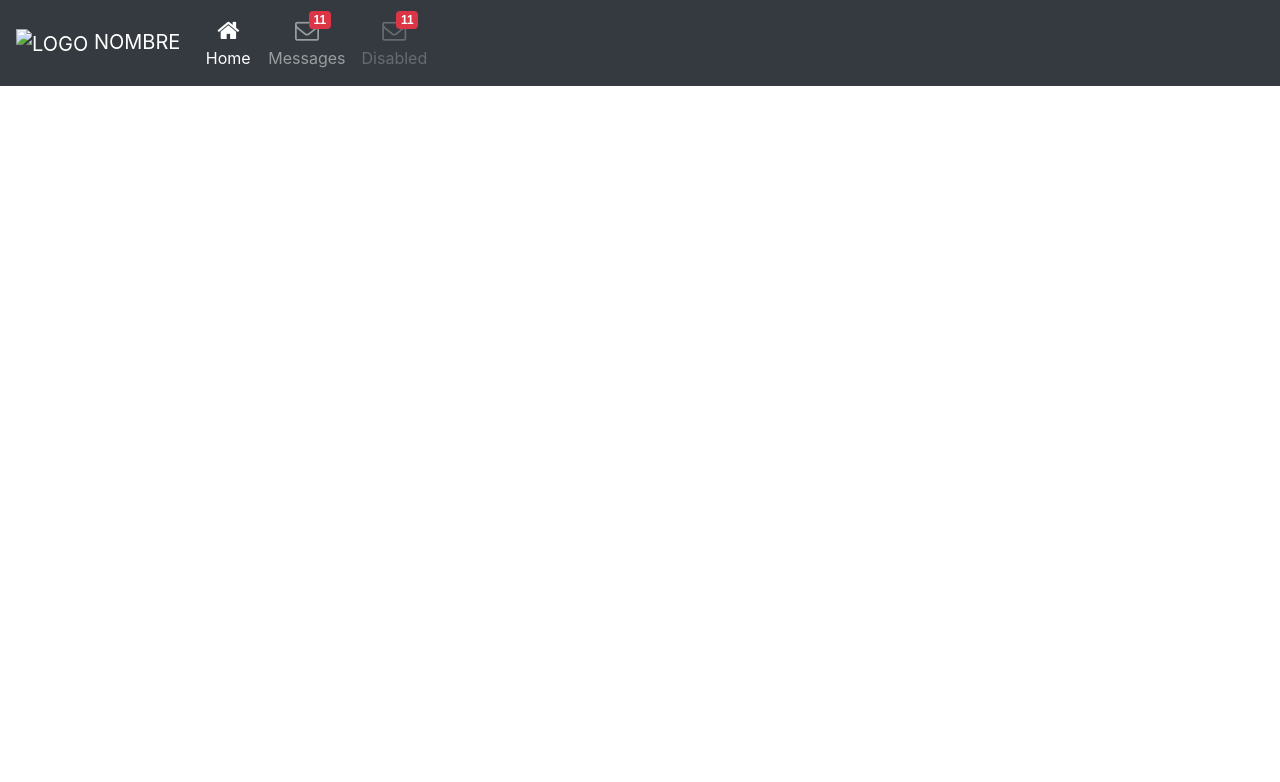
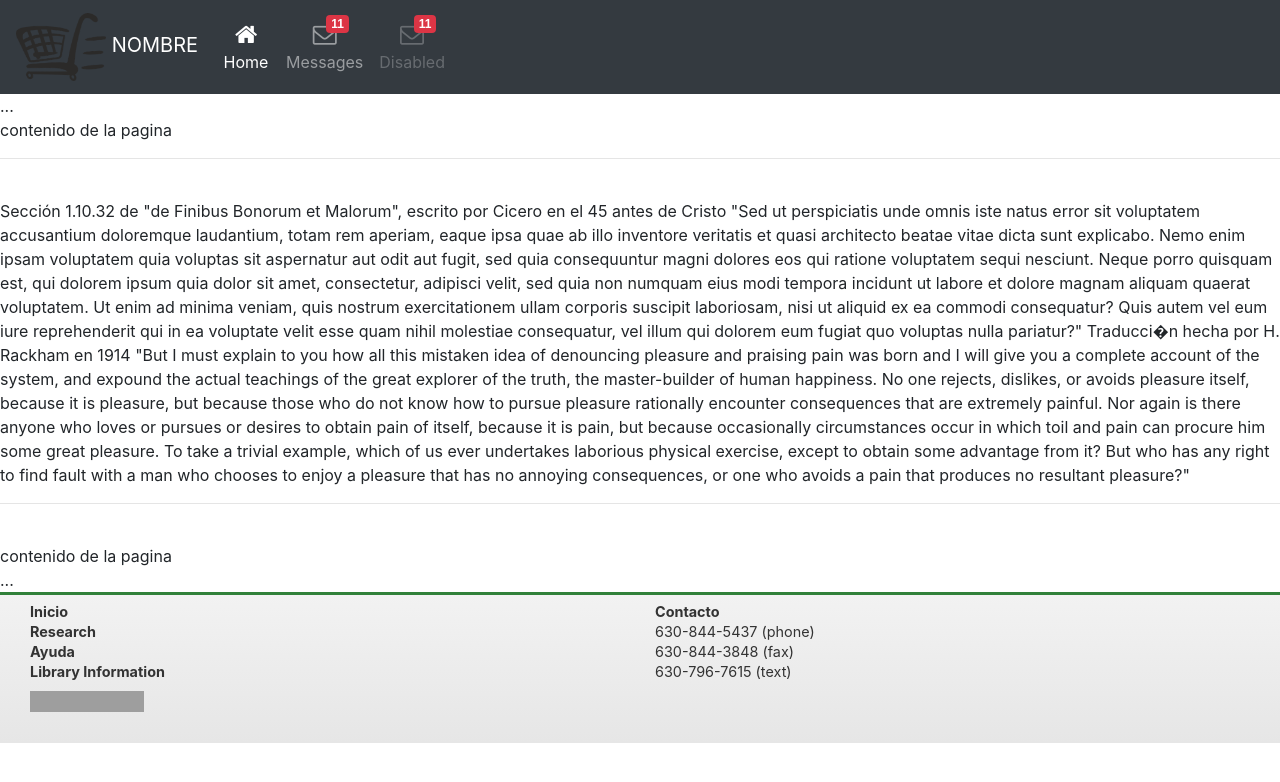
Before and after one commit to Engelret/examenTranversal, a Django app: page / in a window 1280 px wide. Shown: the top 782 px of the page. Run offline with Django 3.2, Linux system fonts and the light colour scheme; some libraries are stand-ins or nearby versions; grey boxes are pictures that could not be loaded.

Commit message:
add Footer

```diff
--- /dev/null
+++ b/examen/static/css/estilo_footer.css
@@ -0,0 +1,35 @@
+footer {
+	font-size: .9em;
+	padding-bottom: 5px;
+	border-top: 3px solid #31813a;
+	background-color: #1e357b;
+	background:linear-gradient(#f2f2f2, #e6e6e6);
+	color: #333;
+	padding: 15px;
+    line-height: .3;
+  }
+  footer a {
+      color: #333;
+  }
+  footer a:hover {
+      color: #48a948;
+      text-decoration: none;
+  }
+  #googleMap {
+      width: 100%;
+      height: 90px;
+      -webkit-filter: grayscale(100%);
+      filter: grayscale(100%);
+}
+
+ #hoverFB {
+   background-image: url('https://libapps.s3.amazonaws.com/accounts/108452/images/FB-FindUsonFacebook-online-144bw.png');
+   width: 114px;
+   height: 21px;
+}
+
+#hoverFB:hover {
+    background-image: url('https://libapps.s3.amazonaws.com/accounts/108452/images/FB-FindUsonFacebook-online-144grn.png');
+   width: 114px;
+   height: 21px;
+}
--- a/examen/templates/index.html
+++ b/examen/templates/index.html
@@ -11,9 +11,10 @@
   <link rel="stylesheet" href="https://stackpath.bootstrapcdn.com/bootstrap/4.1.3/css/bootstrap.min.css" integrity="sha384-MCw98/SFnGE8fJT3GXwEOngsV7Zt27NXFoaoApmYm81iuXoPkFOJwJ8ERdknLPMO"
     crossorigin="anonymous">
 
-    <link rel="stylesheet" href="maxcdn.bootstrapcdn.com/font-awesome/4.7.0/css/font-awesome.min.css">
+  <link rel="stylesheet" href="maxcdn.bootstrapcdn.com/font-awesome/4.7.0/css/font-awesome.min.css">
 
   <link rel="stylesheet" href="{% static 'css/estilo_header.css' %}">
+  <link rel="stylesheet" href="{% static 'css/estilo_footer.css' %}">
   <link rel="stylesheet" href="{% static 'css/estilo.css' %}">
 
 
@@ -24,8 +25,8 @@
 
   <!-- header -->
   <nav class="navbar navbar-icon-top navbar-expand-lg navbar-dark bg-dark">
-
-    <a class="navbar-brand" href="#"> <img src="" alt="LOGO"> NOMBRE </a>
+    <a class="navbar-brand" href="#"> <img src="{% static 'img/logo/logo_compras.png' %}" style="width: 90px;" alt="LOGO">      NOMBRE
+      </a>
     <button class="navbar-toggler" type="button" data-toggle="collapse" data-target="#navbarSupportedContent" aria-controls="navbarSupportedContent"
       aria-expanded="false" aria-label="Toggle navigation">
       <span class="navbar-toggler-icon"></span>
@@ -60,9 +61,81 @@
     </div>
   </nav>
 
-
   <!-- end header -->
 
+
+  <div>
+    ...
+    <br> contenido de la pagina
+    <hr>
+    <br> Sección 1.10.32 de "de Finibus Bonorum et Malorum", escrito por Cicero en el 45 antes de Cristo "Sed ut perspiciatis
+    unde omnis iste natus error sit voluptatem accusantium doloremque laudantium, totam rem aperiam, eaque ipsa quae ab illo
+    inventore veritatis et quasi architecto beatae vitae dicta sunt explicabo. Nemo enim ipsam voluptatem quia voluptas sit
+    aspernatur aut odit aut fugit, sed quia consequuntur magni dolores eos qui ratione voluptatem sequi nesciunt. Neque porro
+    quisquam est, qui dolorem ipsum quia dolor sit amet, consectetur, adipisci velit, sed quia non numquam eius modi tempora
+    incidunt ut labore et dolore magnam aliquam quaerat voluptatem. Ut enim ad minima veniam, quis nostrum exercitationem
+    ullam corporis suscipit laboriosam, nisi ut aliquid ex ea commodi consequatur? Quis autem vel eum iure reprehenderit
+    qui in ea voluptate velit esse quam nihil molestiae consequatur, vel illum qui dolorem eum fugiat quo voluptas nulla
+    pariatur?" Traducci�n hecha por H. Rackham en 1914 "But I must explain to you how all this mistaken idea of denouncing
+    pleasure and praising pain was born and I will give you a complete account of the system, and expound the actual teachings
+    of the great explorer of the truth, the master-builder of human happiness. No one rejects, dislikes, or avoids pleasure
+    itself, because it is pleasure, but because those who do not know how to pursue pleasure rationally encounter consequences
+    that are extremely painful. Nor again is there anyone who loves or pursues or desires to obtain pain of itself, because
+    it is pain, but because occasionally circumstances occur in which toil and pain can procure him some great pleasure.
+    To take a trivial example, which of us ever undertakes laborious physical exercise, except to obtain some advantage from
+    it? But who has any right to find fault with a man who chooses to enjoy a pleasure that has no annoying consequences,
+    or one who avoids a pain that produces no resultant pleasure?"
+    <hr>
+    <br> contenido de la pagina
+    <br> ...
+  </div>
+
+
+
+
+
+  <!-- Footer -->
+  <footer>
+    <div class="container-fluid">
+      <div class="row">
+        <div class="col-sm-6">
+          <p>
+            <b><a href="#">Inicio</a></b>
+          </p>
+          <p>
+            <b><a href="#">Research</a></b>
+          </p>
+          <p>
+            <b><a href="#">Ayuda</a></b>
+          </p>
+          <p>
+            <b><a href="#">Library Information</a></b>
+          </p>
+          <p>
+            <div id="hoverFB">
+              <a href="https://www.facebook.com/AUPhillipsLibrary/" style="display:block;width:114px;height:21px;"> </a>
+            </div>
+          </p>
+        </div>
+        <div class="col-sm-6">
+          <b><p>
+              Contacto
+            </p></b>
+          <p>
+            630-844-5437 (phone)
+          </p>
+          <p>
+            630-844-3848 (fax)
+          </p>
+          <p>
+            630-796-7615 (text)
+          </p>
+        </div>
+      </div>
+  </footer>
+
+
+  <!-- End Footer -->
 
 
   <script src="https://code.jquery.com/jquery-3.3.1.slim.min.js" integrity="sha384-q8i/X+965DzO0rT7abK41JStQIAqVgRVzpbzo5smXKp4YfRvH+8abtTE1Pi6jizo"
```
Also changed, not shown: examen/static/img/logo/logo_compras.png (added).
